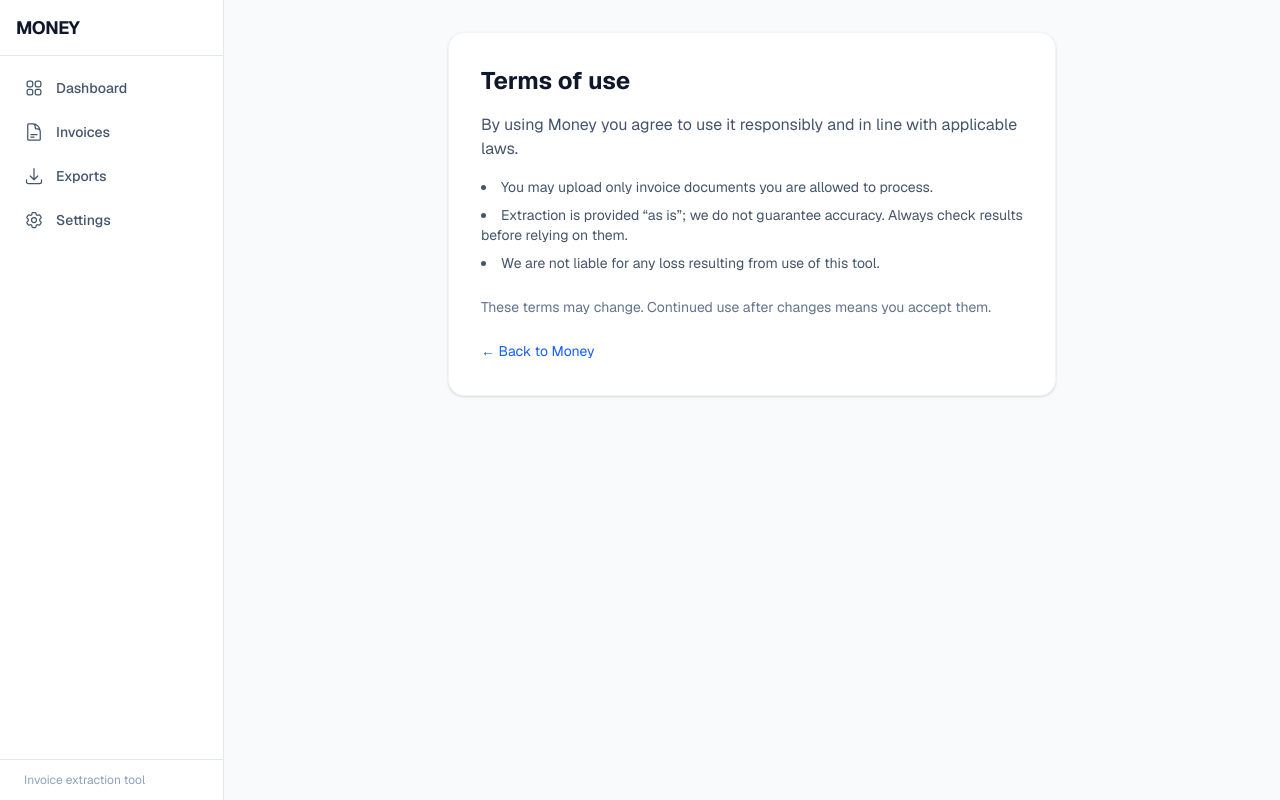
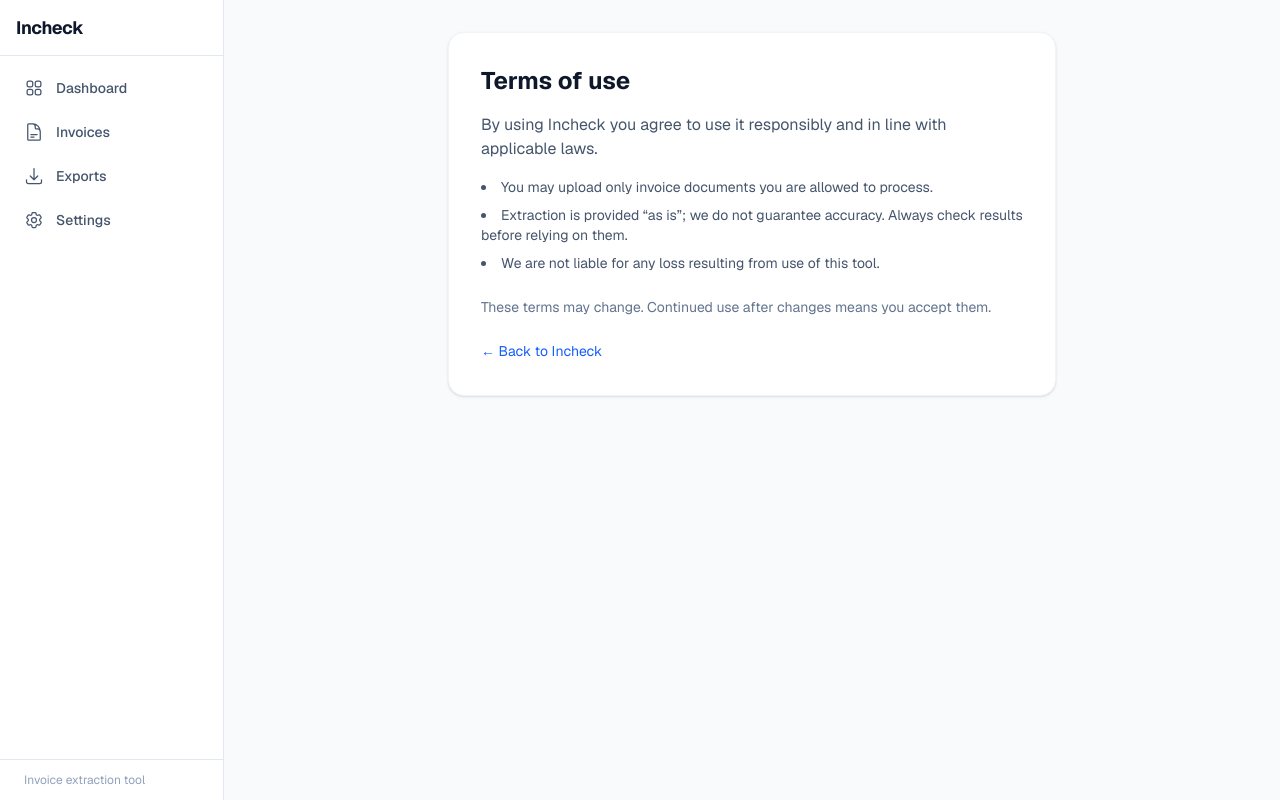
Before and after one commit to Hizashii/money, a Next.js app: page /terms in a window 1280 px wide. Built offline with nearby package versions, Linux system fonts and the light colour scheme.

Commit message:
changing name to Incheck

```diff
--- a/src/app/layout.tsx
+++ b/src/app/layout.tsx
@@ -14,7 +14,7 @@ const geistMono = Geist_Mono({
 });
 
 export const metadata: Metadata = {
-  title: "Money - Invoice PDF to Spreadsheet",
+  title: "Incheck - Invoice PDF to Spreadsheet",
   description: "Upload invoice PDFs, extract data, export to spreadsheet.",
 };
 
--- a/src/app/page.tsx
+++ b/src/app/page.tsx
@@ -6,7 +6,7 @@ export default function DashboardPage() {
       <div className="max-w-4xl">
         <h1 className="text-lg sm:text-xl font-semibold text-slate-900">Dashboard</h1>
         <p className="mt-1 text-sm text-slate-500">
-          Welcome to Money - your invoice extraction and review tool.
+          Welcome to Incheck - your invoice extraction and review tool.
         </p>
 
         <div className="mt-4 sm:mt-6 grid gap-3 sm:gap-4 grid-cols-1 sm:grid-cols-2 lg:grid-cols-3">
--- a/src/app/privacy/page.tsx
+++ b/src/app/privacy/page.tsx
@@ -4,7 +4,7 @@ export default function PrivacyPage() {
       <div className="rounded-2xl bg-white border border-slate-100 p-4 sm:p-6 md:p-8 shadow-sm">
         <h1 className="text-xl sm:text-2xl font-bold text-slate-900 mb-4">Privacy</h1>
         <p className="text-slate-600 mb-4">
-          Money is built to respect your data.
+          Incheck is built to respect your data.
         </p>
         <ul className="list-disc list-inside space-y-2 text-slate-600 text-sm">
           <li>Your PDF files are sent to our server only to extract text and invoice fields. They are not stored after the request finishes.</li>
@@ -15,7 +15,7 @@ export default function PrivacyPage() {
         <p className="mt-6 text-slate-500 text-sm">
           If you have questions, contact the operator of this site.
         </p>
-        <a href="/" className="inline-block mt-6 text-blue-600 hover:underline text-sm">← Back to Money</a>
+        <a href="/" className="inline-block mt-6 text-blue-600 hover:underline text-sm">← Back to Incheck</a>
       </div>
     </div>
   );
--- a/src/app/settings/page.tsx
+++ b/src/app/settings/page.tsx
@@ -13,7 +13,7 @@ export default function SettingsPage() {
         <div className="mt-4 sm:mt-6">
           <h2 className="text-sm font-semibold text-slate-900 uppercase tracking-wide">About</h2>
           <div className="mt-3 rounded-xl border border-slate-200 bg-white p-3 sm:p-4">
-            <p className="font-medium text-slate-900">Money</p>
+            <p className="font-medium text-slate-900">Incheck</p>
             <p className="mt-1 text-sm text-slate-500">
               Invoice PDF extraction and legitimacy review tool. Upload invoices, extract data, check for issues, and export to Excel or CSV.
             </p>
--- a/src/app/terms/page.tsx
+++ b/src/app/terms/page.tsx
@@ -4,7 +4,7 @@ export default function TermsPage() {
       <div className="rounded-2xl bg-white border border-slate-100 p-4 sm:p-6 md:p-8 shadow-sm">
         <h1 className="text-xl sm:text-2xl font-bold text-slate-900 mb-4">Terms of use</h1>
         <p className="text-slate-600 mb-4">
-          By using Money you agree to use it responsibly and in line with applicable laws.
+          By using Incheck you agree to use it responsibly and in line with applicable laws.
         </p>
         <ul className="list-disc list-inside space-y-2 text-slate-600 text-sm">
           <li>You may upload only invoice documents you are allowed to process.</li>
@@ -14,7 +14,7 @@ export default function TermsPage() {
         <p className="mt-6 text-slate-500 text-sm">
           These terms may change. Continued use after changes means you accept them.
         </p>
-        <a href="/" className="inline-block mt-6 text-blue-600 hover:underline text-sm">← Back to Money</a>
+        <a href="/" className="inline-block mt-6 text-blue-600 hover:underline text-sm">← Back to Incheck</a>
       </div>
     </div>
   );
--- a/src/components/app-sidenav.tsx
+++ b/src/components/app-sidenav.tsx
@@ -96,7 +96,7 @@ export default function AppSidenav() {
       {/* Mobile: top bar with hamburger */}
       <div className="lg:hidden shrink-0 h-14 px-4 flex items-center justify-between border-b border-slate-200 bg-white">
         <Link href="/" className="font-bold text-slate-900 tracking-tight text-lg hover:text-slate-700 transition">
-          MONEY
+        Incheck
         </Link>
         <button
           type="button"
@@ -152,7 +152,7 @@ export default function AppSidenav() {
       <aside className="hidden lg:flex w-56 shrink-0 flex-col border-r border-slate-200 bg-white">
         <div className="h-14 px-4 flex items-center border-b border-slate-200">
           <Link href="/" className="font-bold text-slate-900 tracking-tight text-lg hover:text-slate-700 transition">
-            MONEY
+          Incheck
           </Link>
         </div>
         <nav className="flex-1 p-3 overflow-auto" aria-label="App navigation">
```
Also changed, not shown: 1 other file (tests, documents, lock files or other folders).
